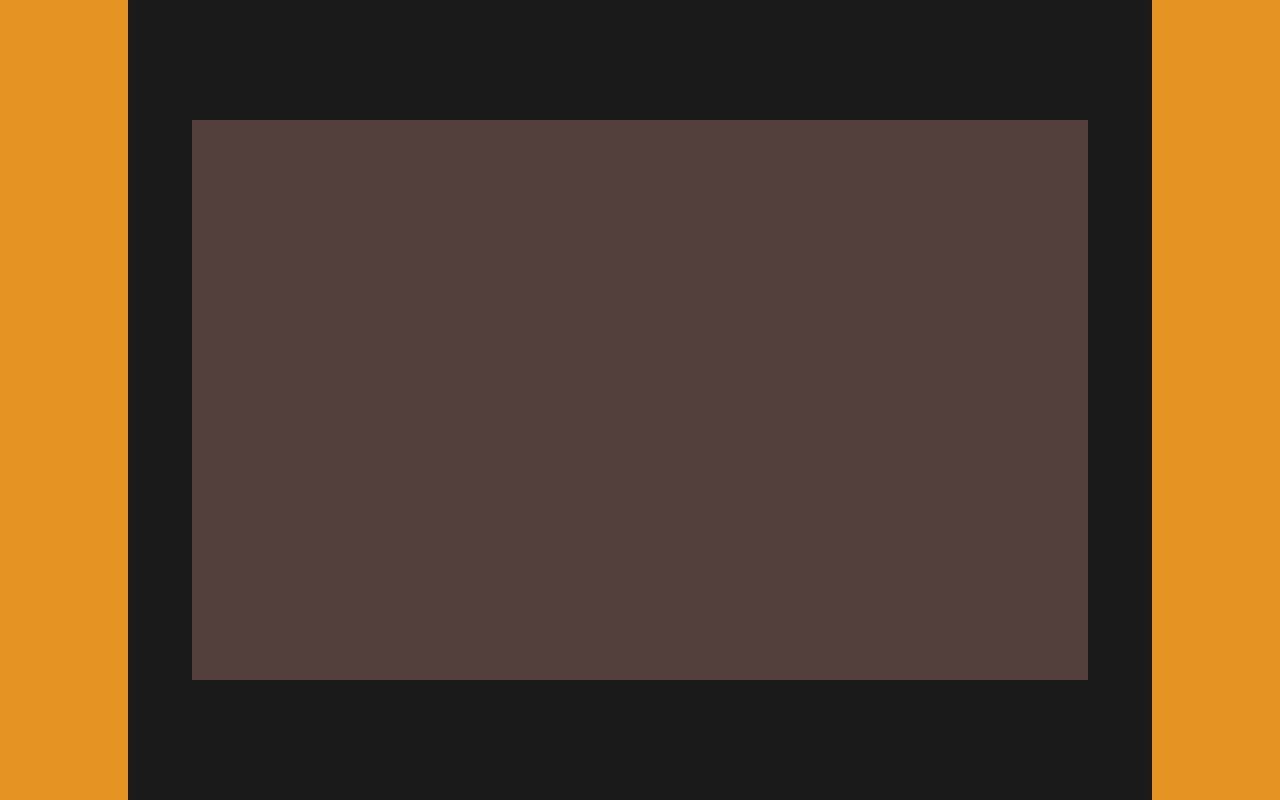
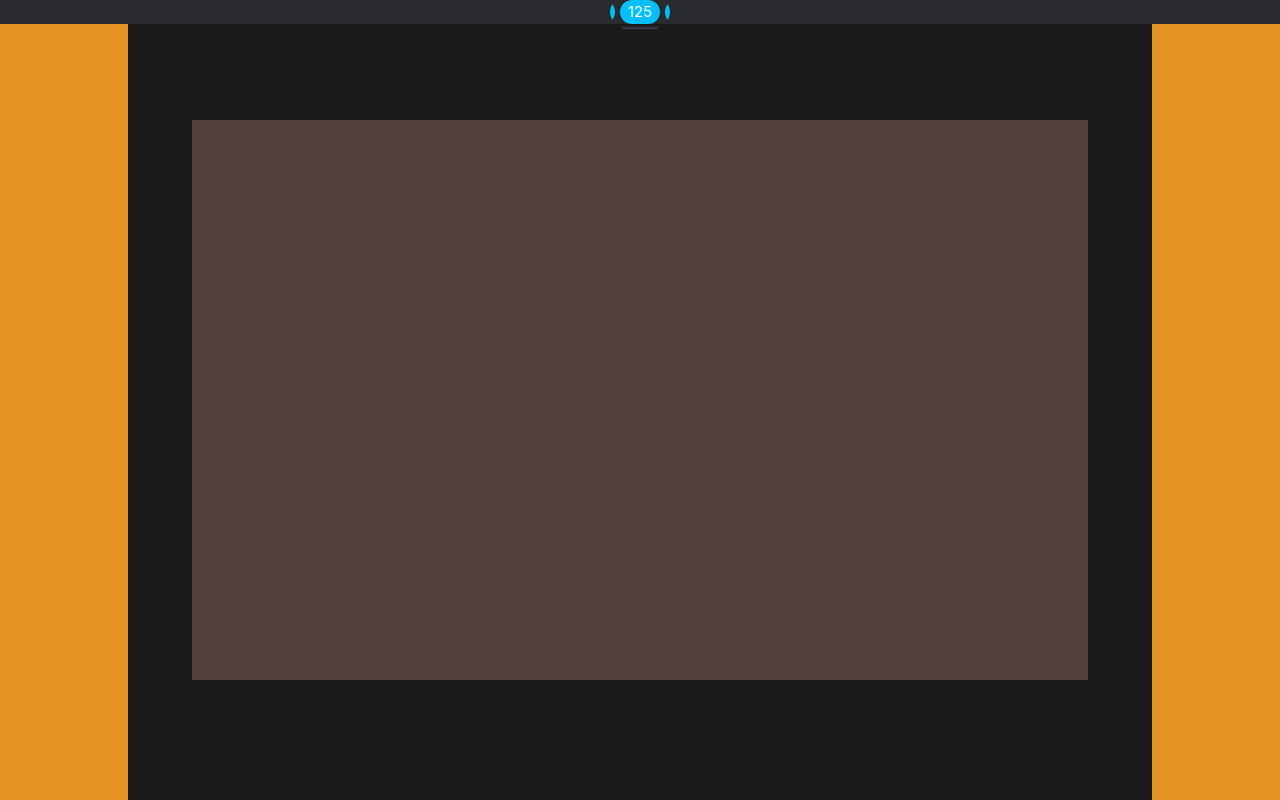
Before and after one commit to Mapotato-Ma/web-editor, a Vue app: page / in a window 1280 px wide. Built offline with nearby package versions, Linux system fonts and the light colour scheme.

Commit message:
feat:增加顶部工具栏

```diff
--- a/src/components/layout-components/component-library/component-library.vue
+++ b/src/components/layout-components/component-library/component-library.vue
@@ -7,11 +7,11 @@
 <style lang="less" scoped>
 .component-library {
   position: absolute;
-  top: 0;
+  top: 3vh;
   left: 0;
   z-index: 2;
   width: 10vw;
-  height: 100%;
+  height: 97vh;
   background: #e59225;
 }
 </style>
--- a/src/components/layout-components/draw-container/draw-container.vue
+++ b/src/components/layout-components/draw-container/draw-container.vue
@@ -5,7 +5,8 @@
     :style="{
       top: drawContainerStore.topWithPx,
       left: drawContainerStore.leftWithPx,
-      transform: drawContainerStore.transform
+      transform: drawContainerStore.transform,
+      cursor: drawContainerStore.cursor
     }"
   ></div>
 </template>
--- a/src/components/layout-components/draw-container/draw-event-controller.ts
+++ b/src/components/layout-components/draw-container/draw-event-controller.ts
@@ -58,12 +58,27 @@ export class DrawContainerEventController {
   drawMove() {
     this.spaceDown$
       .pipe(
+        tap(
+          () =>
+            this.drawContainerStore.cursor === 'default' &&
+            (this.drawContainerStore.cursor = 'grab')
+        ),
         switchMap(() =>
-          this.mousedown$.pipe(takeUntil(merge(this.globalKeyup$, this.globalMouseup$)))
+          this.mousedown$.pipe(
+            tap(() => (this.drawContainerStore.cursor = 'grabbing')),
+            takeUntil(
+              merge(this.globalKeyup$, this.globalMouseup$).pipe(
+                tap(() => (this.drawContainerStore.cursor = 'default'))
+              )
+            )
+          )
         ),
         switchMap(() =>
           this.globalMousemove$.pipe(
-            tap((e) => e.preventDefault()),
+            tap((e) => {
+              e.preventDefault();
+              this.drawContainerStore.cursor = 'grabbing';
+            }),
             takeUntil(merge(this.globalKeyup$, this.globalMouseup$))
           )
         )
--- a/src/components/layout-components/index.ts
+++ b/src/components/layout-components/index.ts
@@ -1,3 +1,4 @@
 export { default as ComponentLibrary } from './component-library/component-library.vue';
 export { default as DrawContainer } from './draw-container/draw-container.vue';
 export { default as PropertyPanel } from './property-panel/property-panel.vue';
+export { default as ToolBar } from './tool-bar/tool-bar.vue';
--- a/src/components/layout-components/property-panel/property-panel.vue
+++ b/src/components/layout-components/property-panel/property-panel.vue
@@ -7,11 +7,11 @@
 <style lang="less" scoped>
 .property-panel {
   position: absolute;
-  top: 0;
+  top: 3vh;
   right: 0;
   z-index: 2;
   width: 10vw;
-  height: 100%;
+  height: 97vh;
   background: #e59225;
 }
 </style>
--- /dev/null
+++ b/src/components/layout-components/tool-bar/tool-bar.vue
@@ -0,0 +1,55 @@
+<template>
+  <div class="tool-bar">
+    <div class="tl-zoom-zone">
+      <div class="tl-zoom" v-for="zoom in drawContainerStore.zoomOptions" :key="zoom">
+        {{ zoom }}
+      </div>
+    </div>
+  </div>
+</template>
+
+<script lang="ts" setup>
+import { useDrawContainerStore } from '@/stores';
+const drawContainerStore = useDrawContainerStore();
+</script>
+
+<style lang="less" scoped>
+.tool-bar {
+  position: absolute;
+  top: 0;
+  left: 0;
+  z-index: 2;
+  width: 100%;
+  height: 3vh;
+  background: #292a2d;
+  display: flex;
+  align-items: center;
+  justify-content: center;
+  .tl-zoom-zone {
+    display: flex;
+    width: max-content;
+    align-items: center;
+    gap: 5px;
+    padding: 5px;
+    box-shadow: inset 0 0 4px -1px #bdabfc;
+    clip-path: ellipse(30px 20px);
+    transition: clip-path 233ms;
+    &:hover {
+      clip-path: ellipse(200px 30px);
+    }
+    .tl-zoom {
+      cursor: pointer;
+      display: flex;
+      align-items: center;
+      justify-content: center;
+      background-color: var(--primary-100);
+      width: 40px;
+      padding: 0 5px;
+      border-radius: 9999999em;
+      &:hover {
+        background-color: var(--primary-200);
+      }
+    }
+  }
+}
+</style>
--- a/src/stores/draw-container-store/index.ts
+++ b/src/stores/draw-container-store/index.ts
@@ -8,6 +8,8 @@ export const useDrawContainerStore = defineStore('drawContainerStore', () => {
   const top = ref(0);
   const left = ref(0);
   const scale = ref(0.7);
+  const cursor = ref<'default' | 'grab' | 'grabbing'>('default');
+  const zoomOptions = [50, 70, 100, 125, 150, 175, 200];
   const topWithPx = computed(() => `${top.value}px`);
   const leftWithPx = computed(() => `${left.value}px`);
   const transform = computed(() => `scale(${scale.value})`);
@@ -16,6 +18,8 @@ export const useDrawContainerStore = defineStore('drawContainerStore', () => {
     top,
     left,
     scale,
+    cursor,
+    zoomOptions,
     transform,
     topWithPx,
     leftWithPx
--- a/src/views/web-editor.vue
+++ b/src/views/web-editor.vue
@@ -1,9 +1,15 @@
 <template>
+  <ToolBar></ToolBar>
   <ComponentLibrary></ComponentLibrary>
   <DrawContainer></DrawContainer>
   <PropertyPanel></PropertyPanel>
 </template>
 
 <script lang="ts" setup>
-import { PropertyPanel, ComponentLibrary, DrawContainer } from '@/components/layout-components';
+import {
+  PropertyPanel,
+  ComponentLibrary,
+  DrawContainer,
+  ToolBar
+} from '@/components/layout-components';
 </script>
```
